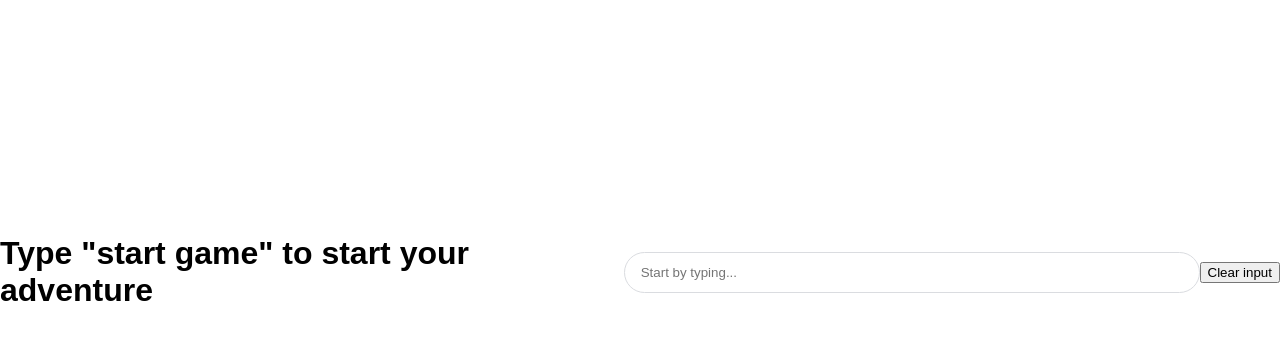
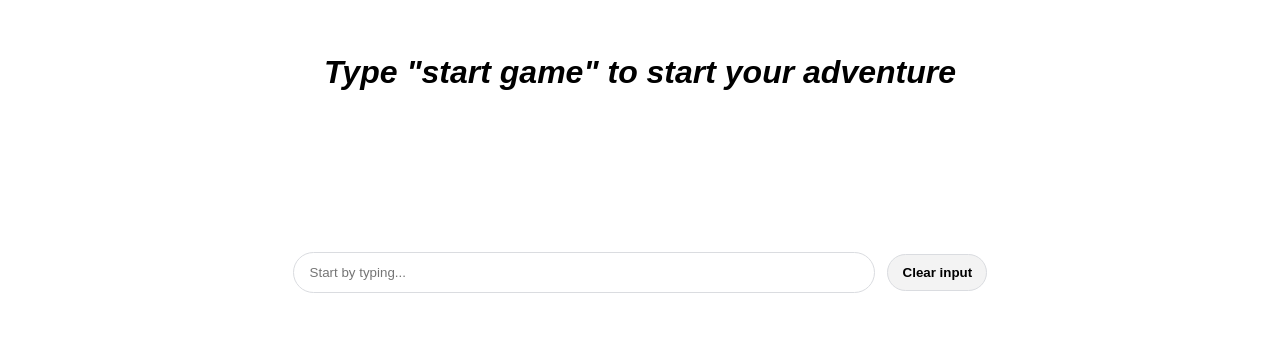
Before and after one commit to Isebring/Lost-in-the-desert, a plain HTML site: page index.html in a window 1280 px wide. Shown: the part 128-468 px from the top of the page. Drawn offline with Linux system fonts and the light colour scheme.

Commit message:
lagt till hover på inputfältet och knappen. Stylat h1.

```diff
--- a/style.css
+++ b/style.css
@@ -27,3 +27,38 @@ body {
     border-radius: 30px;
     outline-style: none;
     }
+
+    #user_inp:hover {
+      box-shadow: 0 1px 6px rgba(0, 0, 0, 0.5);
+      }
+
+      #clear-button {
+        width: 100px;
+        max-width: 120px;
+        padding-top: 10px;
+        padding-bottom: 10px;
+        padding-left: 13px;
+        padding-right: 13px;
+        border-radius: 20px;
+        border-color: rgb(218, 220, 224);
+        border-style: solid;
+        border-width: 0.1rem;
+        background-color: #f3f3f3;
+        font-weight: 700;
+        margin-left: 0.8rem;
+      }
+
+      #clear-button:hover {
+        box-shadow: 0 1px 6px rgba(0, 0, 0, 0.5);
+        }
+
+        #adventure {
+          display: flex;
+          justify-content: center;
+          position: absolute;
+          bottom: 70%;
+          color: black;
+          font-weight: 700;
+          font-style: italic;
+          text-shadow: 1px 1px 2px white;
+        }
```
